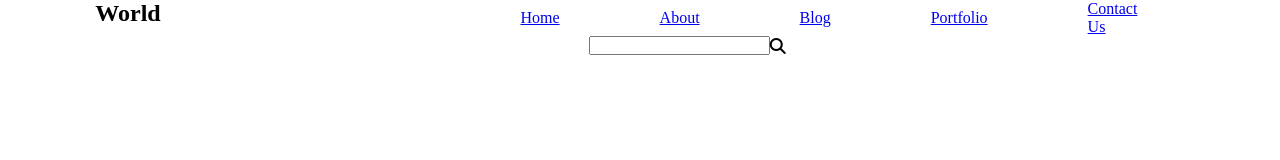
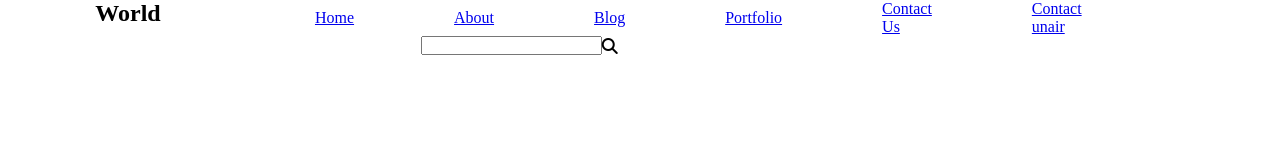
Before and after one commit to muhammadunair/own-slider-responsive, a plain HTML site: page index.html in a window 1280 px wide. Drawn offline with Linux system fonts and the light colour scheme.

Commit message:
unair change

```diff
--- a/index.html
+++ b/index.html
@@ -21,6 +21,7 @@
                     <a href="#">Blog</a>
                     <a href="#">Portfolio</a>
                     <a href="#">Contact Us</a>
+                    <a href="#">Contact unair</a>
 
                 </div>
 
```
